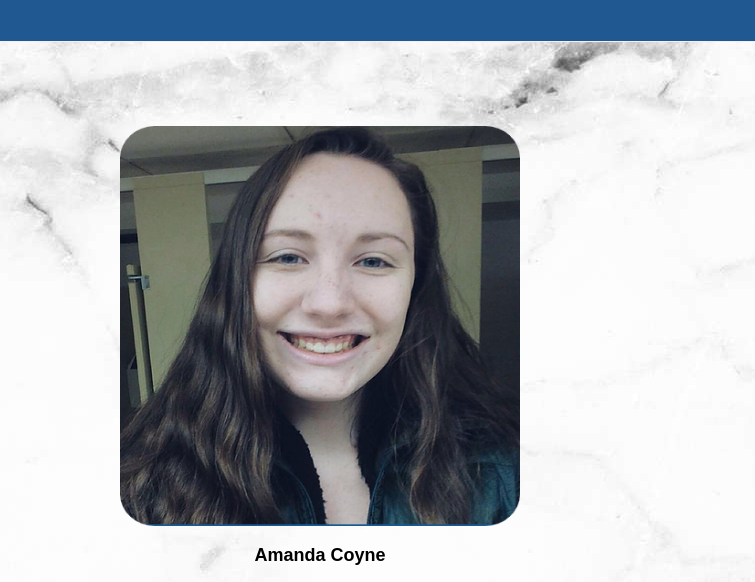
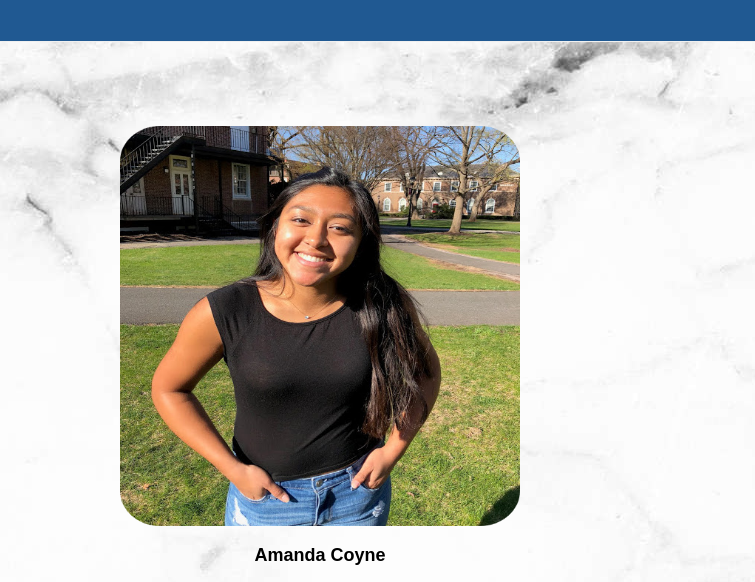
Before and after one commit to rutgersopa/e, a plain HTML site: page leadership.html in a window 1280 px wide. Shown: the part 215-797 px from the top of the page, 0-755 px from the left. Drawn offline with Linux system fonts and the light colour scheme.

Commit message:
Update leadership.html

```diff
--- a/leadership.html
+++ b/leadership.html
@@ -82,7 +82,7 @@ update pics, emails, info
 					<br><br>
 					<div class="clearfix">
   						<div class="box" >
-							<img class="marginauto" src="./images/exec_images/prez.jpg" width="400" height="400" alt="centered image" />
+							<img class="marginauto" src="./images/exec_images/lexi.jpg" width="400" height="400" alt="centered image" />
 							<h4 style="margin-top: 20px">Amanda Coyne</h4>
 							<h4 style="margin-top: 5px">President</h4>
 							<p><a href="mailto:opaRU.president@gmail.com">opaRU.president@gmail.com</a><br>
```
